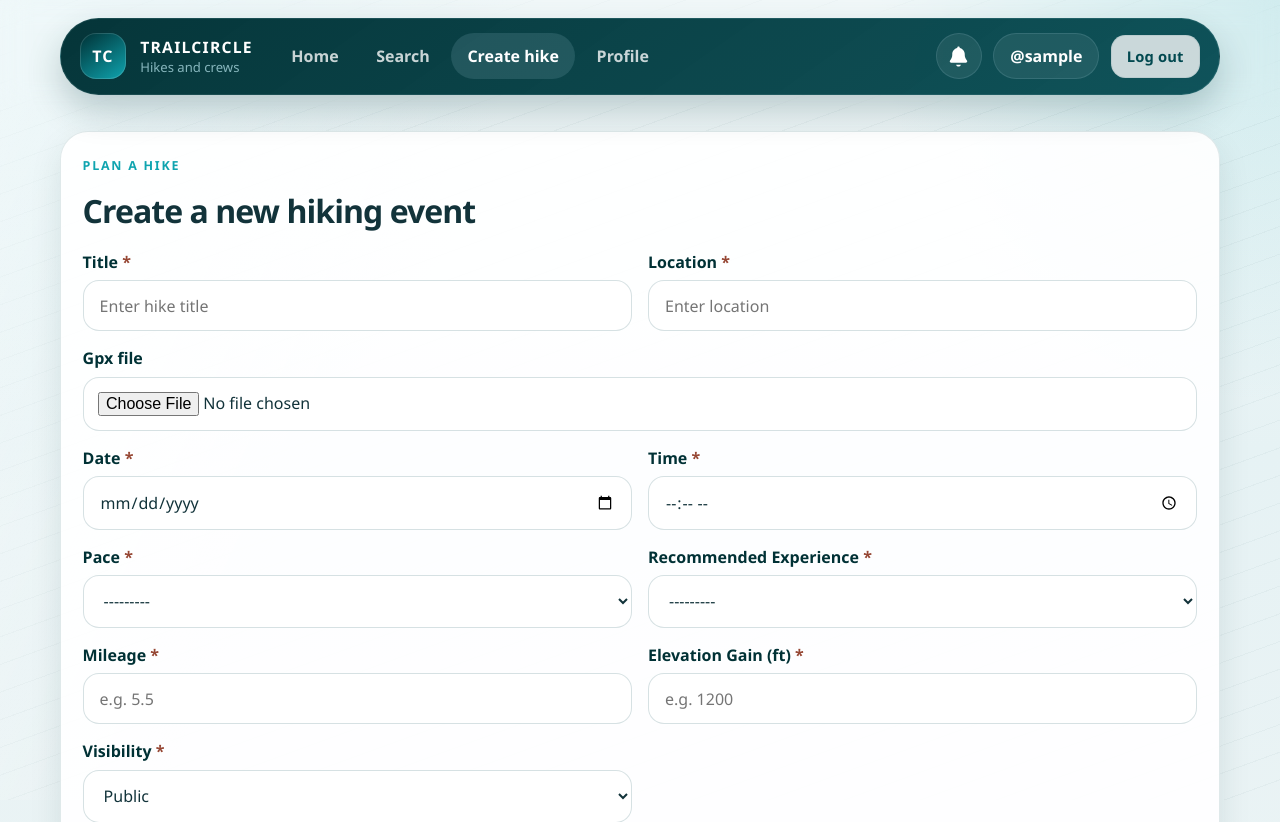
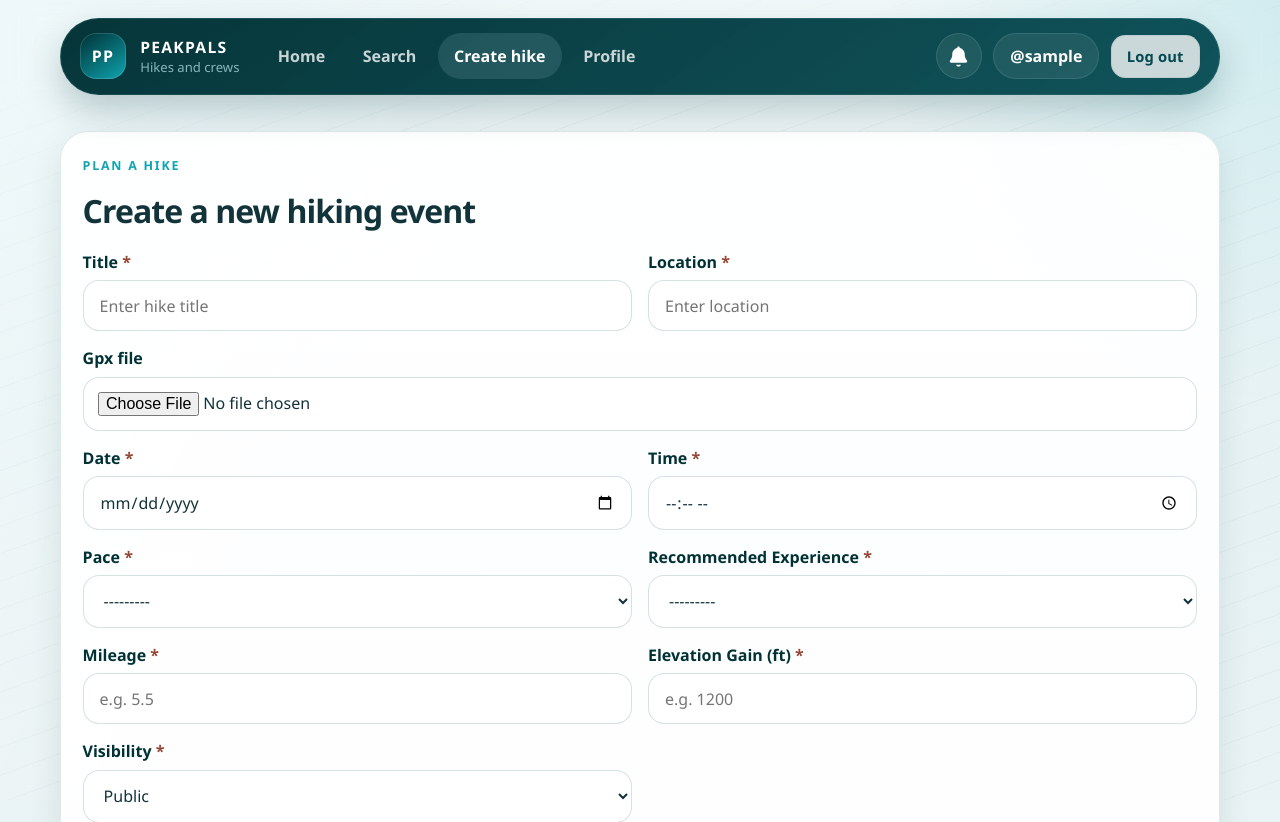
Before and after one commit to justinsorrells/hackCU12-BJ, a Django app: page /create_event/ in a window 1280 px wide. Shown: the top 822 px of the page. Run offline with Django 4.2, Linux system fonts and the light colour scheme; the visitor is signed in with stand-in values (Sample User, id 1); data that the repository does not hold is empty.

Commit message:
changed project name

```diff
--- a/hikingProject/core/templates/partials/navbar.html
+++ b/hikingProject/core/templates/partials/navbar.html
@@ -3,9 +3,9 @@
         <div class="page-container">
             <div class="site-header__inner">
                 <a class="brand" href="{% if user.is_authenticated %}{% url 'home' %}{% else %}{% url 'login' %}{% endif %}">
-                    <span class="brand-mark">TC</span>
+                    <span class="brand-mark">PP</span>
                     <span class="brand-copy">
-                        <strong>TrailCircle</strong>
+                        <strong>PeakPals</strong>
                         <span>Hikes and crews</span>
                     </span>
                 </a>
```
